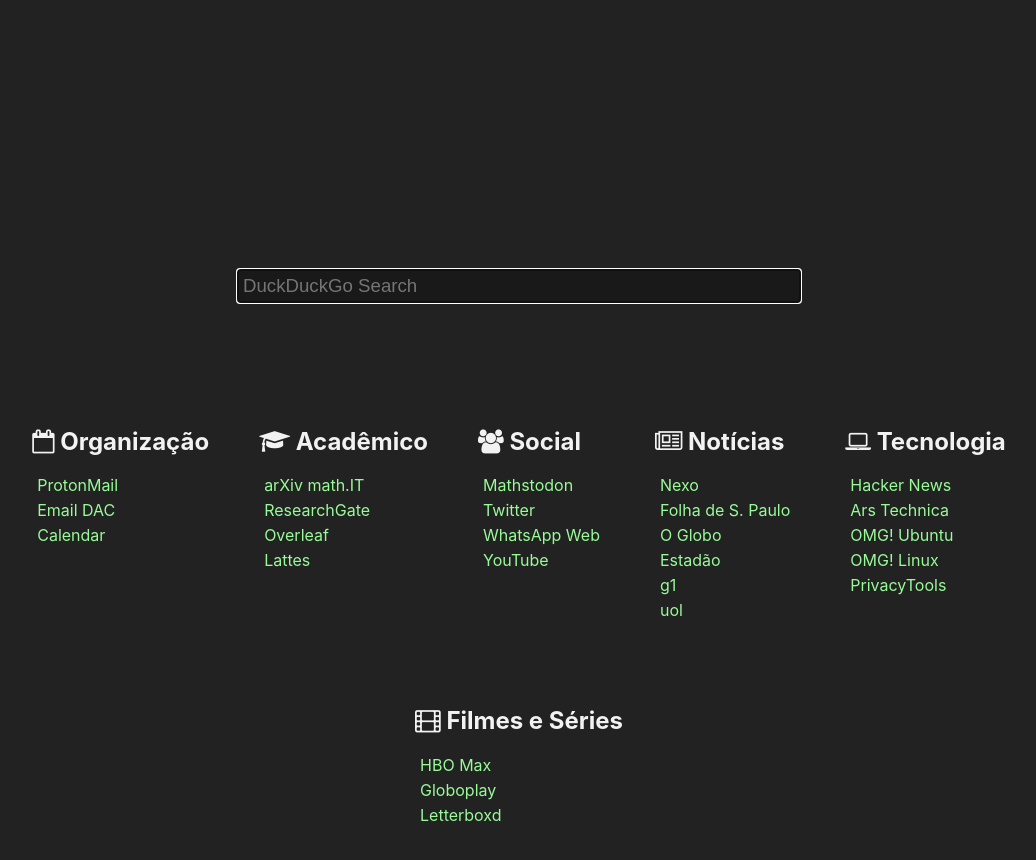
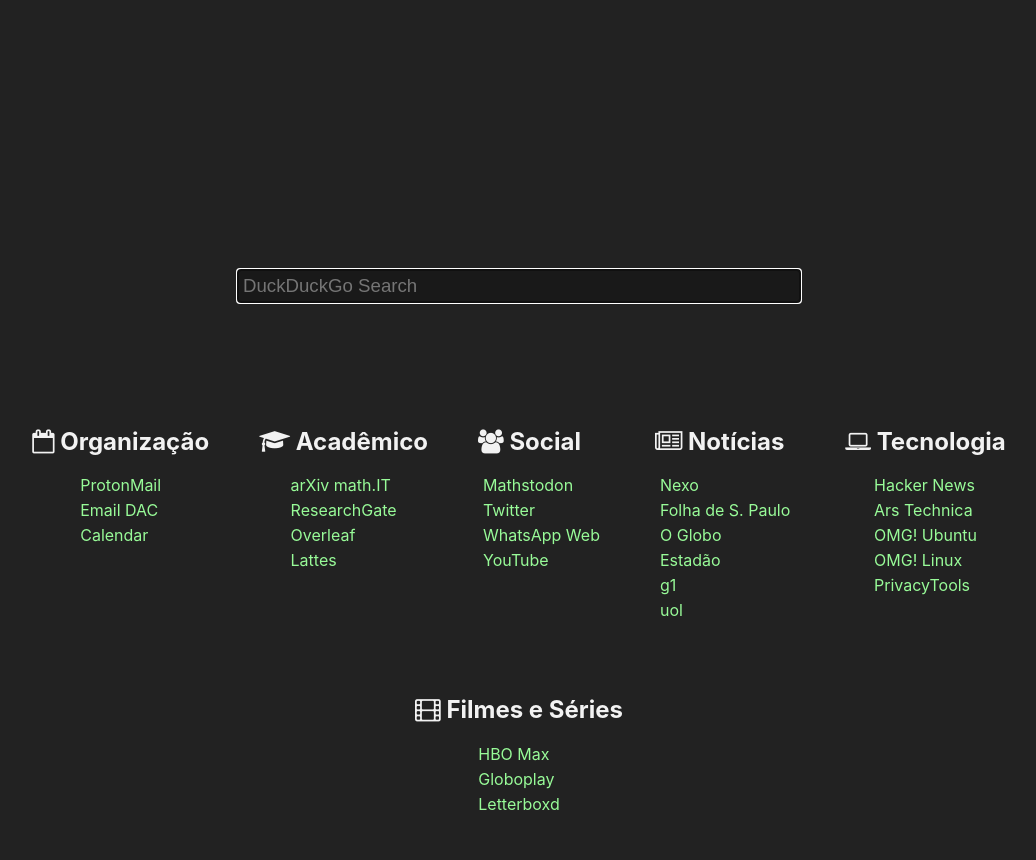
Before and after one commit to fabiom/fabiom.github.io, a Jekyll site: the page built from startpage.md, in a window 1280 px wide. Shown: the top 860 px of the page, without its empty margins (121-1157 px from the left). Built offline with Jekyll 4.4.1, drawn with Linux system fonts in a browser that asks for light colours.

Commit message:
itens centered

```diff
--- a/_sass/start.scss
+++ b/_sass/start.scss
@@ -26,6 +26,8 @@ a {
   ul {
     list-style: none;
     padding: 0;
+    width: fit-content;
+    margin: auto;
     li {
       margin: 5px;
     }
```
